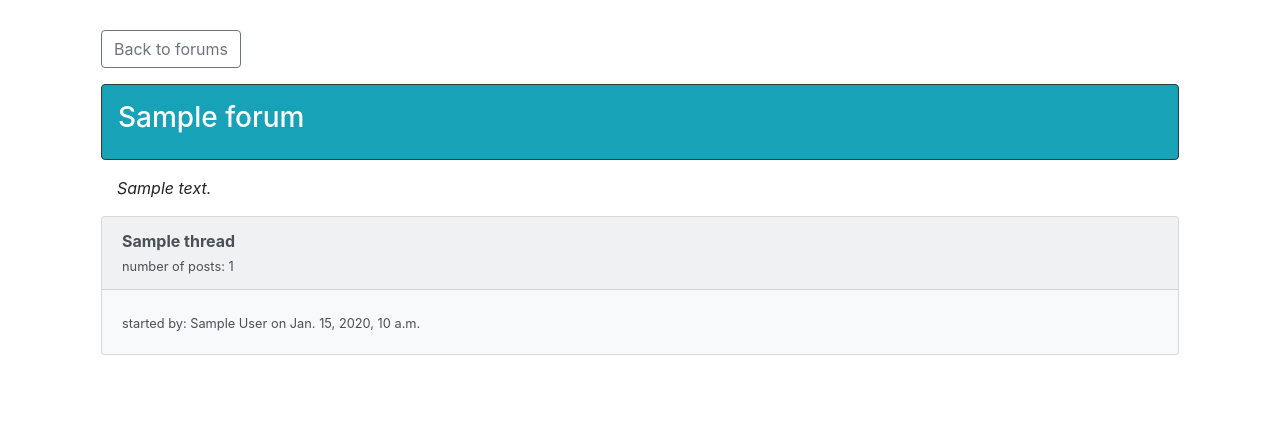
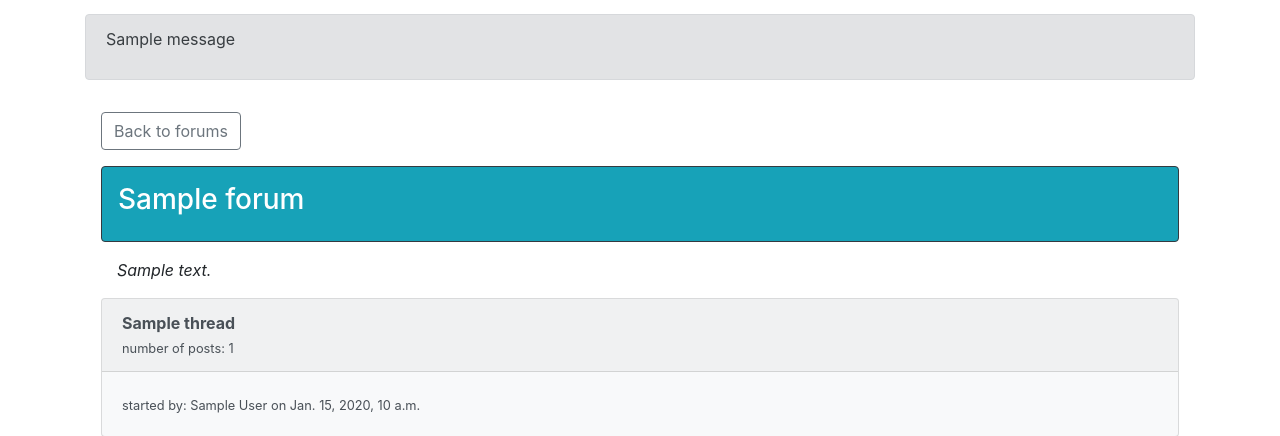
Before and after one commit to Joeriksson/django-forums-app, a Django app: template templates/forums/forum_detail.html in a window 1280 px wide. Shown: the part 56-492 px from the top of the page. Run offline with Django 3.2, Linux system fonts and the light colour scheme; the template is opened without the code that fills it: most values are stand-ins (such as "Sample title", 1, 10 or a date in 2020); one stand-in notice (Sample message) is shown; some libraries are stand-ins or nearby versions.

Commit message:
Implement success message for creating Threads and Posts

```diff
--- a/templates/_base.html
+++ b/templates/_base.html
@@ -78,6 +78,17 @@
 </header>
 
 <div class="container">
+    {% if messages %}
+        <div class="alert alert-secondary" role="alert">
+            {% for message in messages %}
+                <p id="message_{{ forloop.counter }}"
+                        {% if message.tags %} class="{{ message.tags }}"
+                        {% endif %}>
+                    {{ message }}
+                </p>
+            {% endfor %}
+        </div>
+    {% endif %}
     {% block content %}
     {% endblock content %}
 </div>
```
Also changed, not shown: forums/views.py (+5 -2 lines). Lines whose indentation alone changed are shown as unchanged.
